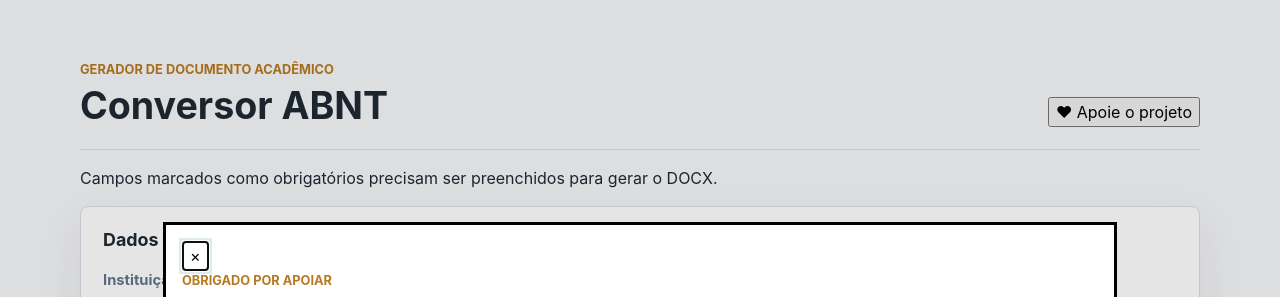
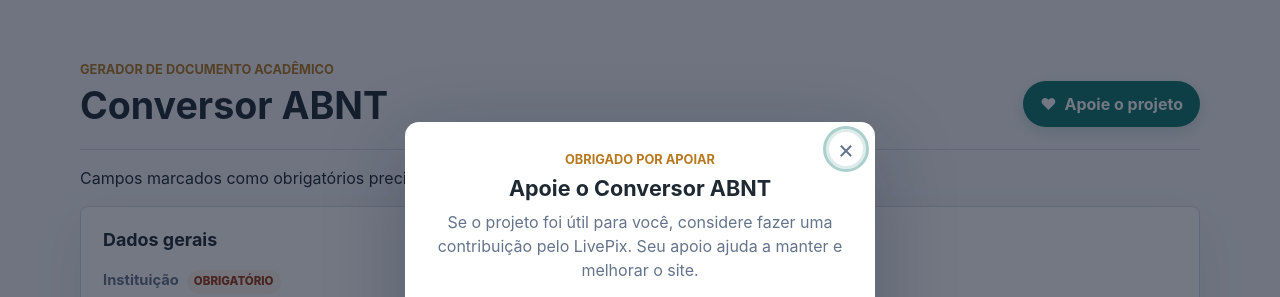
Before and after one commit to Davi-Marques615/Convertor-de-ABNT, a Flask app: page / in a window 1280 px wide, after a click that opens the changed part. Shown: the top 297 px of the page. Run offline with Flask 3, Linux system fonts and the light colour scheme.

Commit message:
Update style.css

```diff
--- a/static/style.css
+++ b/static/style.css
@@ -53,6 +53,40 @@
     margin: 0 auto;
     padding: 32px 0 48px;
 }
+
+
+.support-button {
+    display: inline-flex;
+    align-items: center;
+    gap: 8px;
+    border: 0;
+    border-radius: 999px;
+    padding: 11px 17px;
+    background: var(--color-primary);
+    color: #fff;
+    font-weight: 700;
+    box-shadow: 0 5px 14px rgba(15, 118, 110, .18);
+    transition: background .2s ease, transform .2s ease;
+}
+.support-button:hover { background: var(--color-primary-dark); transform: translateY(-1px); }
+.support-button:focus-visible, .modal-close:focus-visible, .support-link:focus-visible { outline: 3px solid rgba(15, 118, 110, .35); outline-offset: 3px; }
+.support-modal {
+    width: min(92vw, 470px);
+    padding: 0;
+    border: 0;
+    border-radius: 14px;
+    color: var(--color-ink);
+    box-shadow: 0 24px 80px rgba(15, 23, 42, .25);
+}
+.support-modal::backdrop { background: rgba(15, 23, 42, .58); }
+.support-modal-content { position: relative; padding: 28px; text-align: center; }
+.support-modal-content h2 { margin: 0 0 8px; font-size: 1.35rem; }
+.support-modal-content > p:not(.eyebrow) { margin: 0 auto 18px; color: var(--color-muted); }
+.modal-close { position: absolute; top: 10px; right: 12px; width: 34px; height: 34px; border: 0; border-radius: 50%; background: transparent; color: var(--color-muted); font-size: 1.6rem; line-height: 1; }
+.modal-close:hover { background: #eef2f4; color: var(--color-ink); }
+.support-widget-frame { width: 100%; height: 310px; overflow: hidden; border: 1px solid var(--color-line); border-radius: 10px; background: #f8fafc; }
+.support-widget-frame iframe { display: block; width: 100%; height: 100%; border: 0; }
+.support-link { display: inline-flex; justify-content: center; margin-top: 16px; color: var(--color-primary-dark); font-weight: 700; text-decoration: underline; }
 
 .page-header {
     display: flex;
@@ -510,6 +544,10 @@
     .form-section {
         padding: 18px;
     }
+    .support-button { width: 100%; justify-content: center; }
+    .support-modal-content { padding: 24px 18px; }
+    .support-widget-frame { height: 280px; }
+
 
     .field-grid {
         grid-template-columns: 1fr;
```
